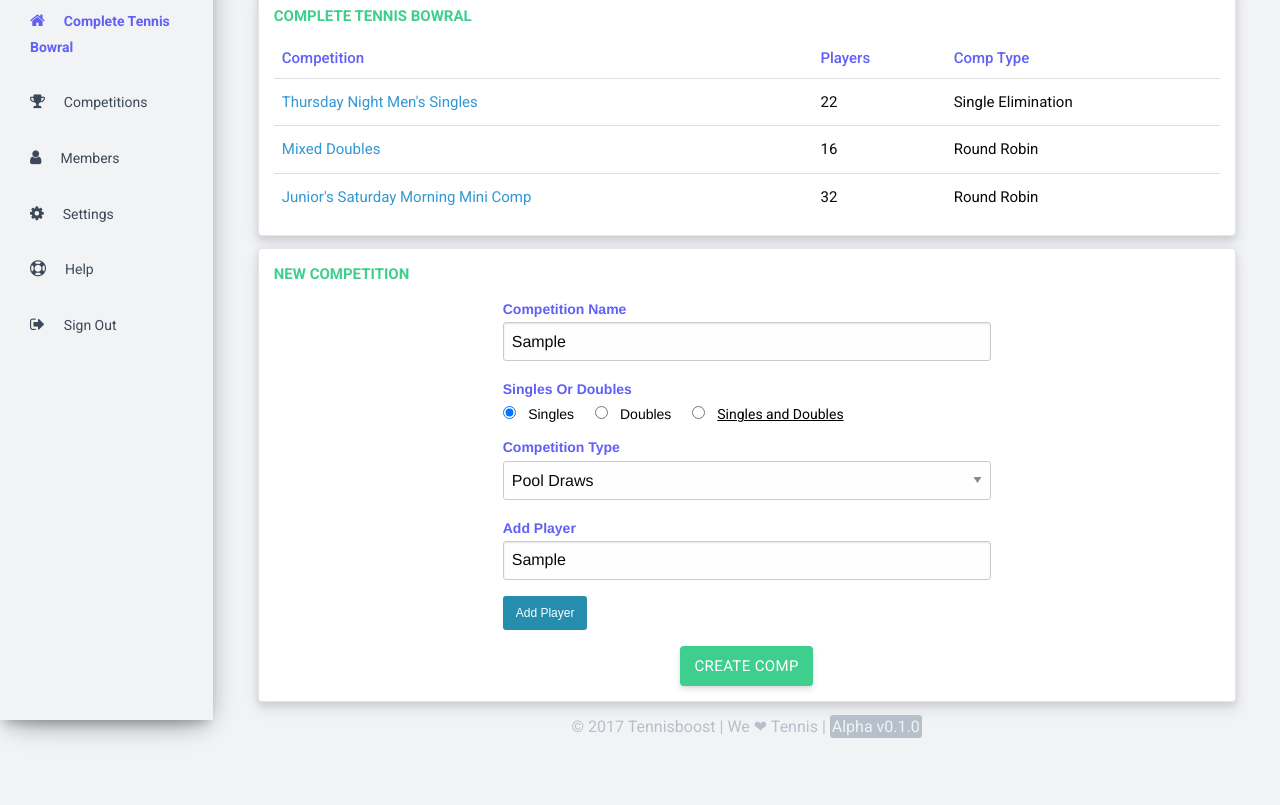
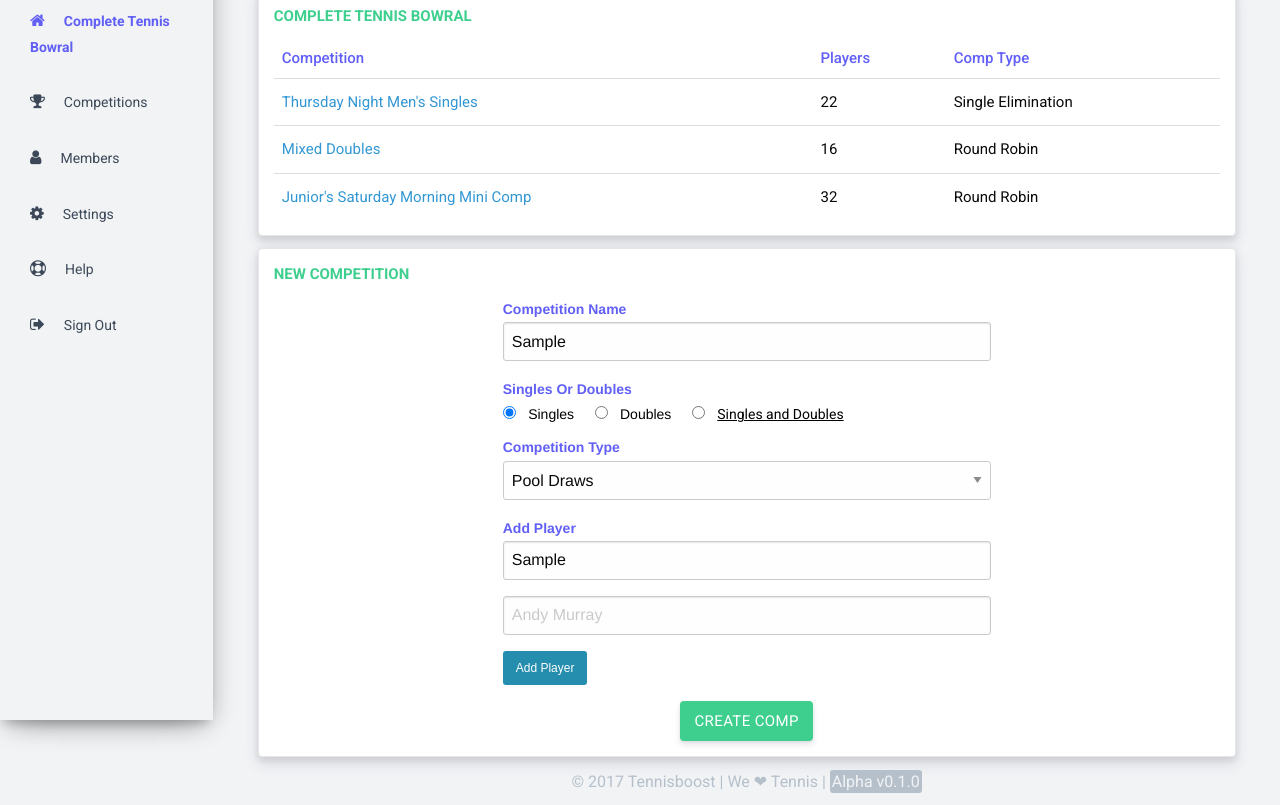
Before and after one commit to tennisboost/tboost-front, a plain HTML site: page index.html in a window 1280 px wide. Both pictures are taken after typing "Sample", "Sample" into the empty fields and a click on the button "Add Player". Shown: the part 80-885 px from the top of the page. Before the commit the page ends 830 px from the top, so only its background shows below. Drawn offline with nearby package versions, Linux system fonts and the light colour scheme.

Commit message:
Adds player name input on button click

```diff
--- a/index.html
+++ b/index.html
@@ -131,7 +131,7 @@
               <label for="addPlayer">Add Player</label>
               <input type="text" name="addPlayer" placeholder="Roger Federer">
               <div class="newPlayerField"></div> <!-- used to specify where the new field appears on click -->
-              <button class='button small' type="button" name="addPlayerBtn">Add Player</button>
+              <button onclick='addPlayerField()' class='button small' type="button" name="addPlayerBtn" id='addPlayerBtn'>Add Player</button>
             </form>
             <div class="btn-container">
               <a href="#" class="btn">Create Comp</a>
--- a/js/app-min.js
+++ b/js/app-min.js
@@ -1 +1 @@
-$(document).foundation(),$(window).on("load, resize",function(){$(window).width()<640?$(".sidebar-icon").addClass("fa-2x"):$(".sidebar-icon").removeClass("fa-2x")}),window.onload=function(){var o=document.querySelector(".mexico");GifLinks(o)};
+function addPlayerField(){}$(document).foundation(),$(window).on("load, resize",function(){$(window).width()<640?$(".sidebar-icon").addClass("fa-2x"):$(".sidebar-icon").removeClass("fa-2x")}),window.onload=function(){var a=document.querySelector(".mexico");GifLinks(a)};var tennisPros=["Rafael Nadal","Serena Williams","Andre Agassi","Novak Djokovic","Andy Murray","Maria Sharapova","Rod Laver","Lleyton Hewitt"];$("#addPlayerBtn").click(function(){var a=tennisPros[Math.floor(Math.random()*tennisPros.length)];$(".newPlayerField").append('<input type="text" name="addPlayer" placeholder="'+a+'">')});
--- a/js/app.js
+++ b/js/app.js
@@ -13,3 +13,14 @@ window.onload = function() {
     var element = document.querySelector('.mexico');
     GifLinks(element);
 };
+
+var tennisPros = ['Rafael Nadal', 'Serena Williams', 'Andre Agassi', 'Novak Djokovic', 'Andy Murray', 'Maria Sharapova', 'Rod Laver', 'Lleyton Hewitt'];
+
+$('#addPlayerBtn').click(function () {
+  var tennisPro = tennisPros[Math.floor(Math.random()*tennisPros.length)];
+  $('.newPlayerField').append('<input type="text" name="addPlayer" placeholder="' + tennisPro + '">');
+});
+
+function addPlayerField() {
+
+}
```
